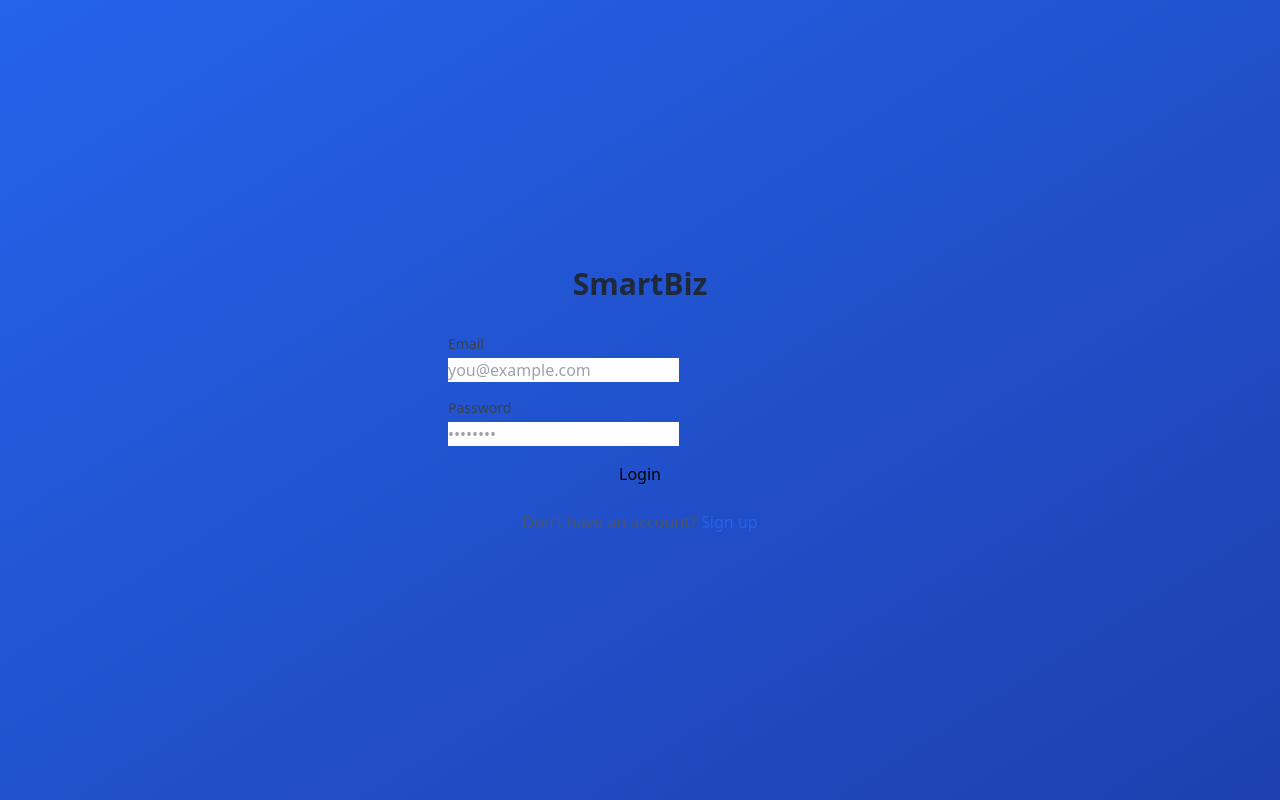
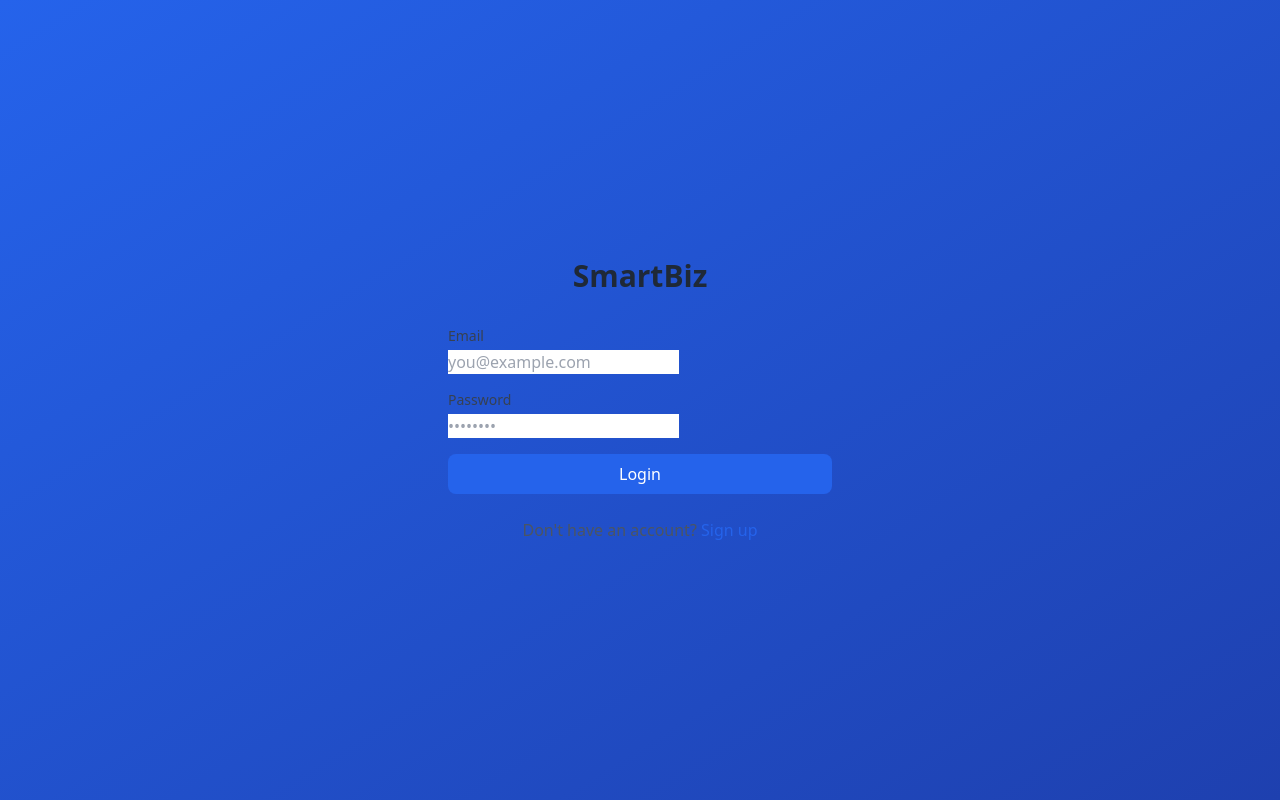
Before and after one commit to Dhanush-M-0/SmartBiz, a React (Vite) app in the folder frontend/: page /login in a window 1280 px wide. Built offline with nearby package versions, Linux system fonts and the light colour scheme; no server answers.

Commit message:
feat: Enhance Button and Card components with additional styling options and className prop

```diff
--- a/frontend/src/components/Button.jsx
+++ b/frontend/src/components/Button.jsx
@@ -1,21 +1,23 @@
 import React from 'react'
 
-export function Button({ children, variant = 'primary', size = 'md', ...props }) {
-  const baseClass = 'rounded-lg font-medium transition duration-200 flex items-center gap-2'
+export function Button({ children, variant = 'primary', size = 'md', className = '', ...props }) {
+  const baseClass = 'rounded-lg font-medium transition-all duration-200 flex items-center justify-center gap-2 focus:outline-none focus:ring-2 focus:ring-offset-2 dark:focus:ring-offset-gray-800'
+
   const sizeClass = {
-    sm: 'px-2 py-1 text-sm',
+    sm: 'px-3 py-1.5 text-sm',
     md: 'px-4 py-2',
     lg: 'px-6 py-3 text-lg',
   }[size]
 
   const variantClass = {
-    primary: 'bg-blue-600 text-white hover:bg-blue-700 disabled:bg-blue-300',
-    secondary: 'bg-gray-200 text-gray-800 hover:bg-gray-300 disabled:bg-gray-100',
-    danger: 'bg-red-600 text-white hover:bg-red-700 disabled:bg-red-300',
+    primary: 'bg-primary-600 text-white hover:bg-primary-700 focus:ring-primary-500 disabled:bg-primary-300 dark:disabled:bg-primary-800',
+    secondary: 'bg-gray-200 dark:bg-gray-700 text-gray-800 dark:text-gray-200 hover:bg-gray-300 dark:hover:bg-gray-600 focus:ring-gray-500 disabled:bg-gray-100 dark:disabled:bg-gray-800',
+    danger: 'bg-danger-600 text-white hover:bg-danger-700 focus:ring-danger-500 disabled:bg-danger-300',
+    ghost: 'bg-transparent text-gray-600 dark:text-gray-300 hover:bg-gray-100 dark:hover:bg-gray-700 focus:ring-gray-500',
   }[variant]
 
   return (
-    <button className={`${baseClass} ${sizeClass} ${variantClass}`} {...props}>
+    <button className={`${baseClass} ${sizeClass} ${variantClass} ${className}`} {...props}>
       {children}
     </button>
   )
--- a/frontend/src/components/Card.jsx
+++ b/frontend/src/components/Card.jsx
@@ -1,8 +1,11 @@
 import React from 'react'
 
-export function Card({ children, ...props }) {
+export function Card({ children, className = '', ...props }) {
   return (
-    <div className="card" {...props}>
+    <div
+      className={`bg-white dark:bg-gray-800 rounded-xl shadow-sm border border-gray-100 dark:border-gray-700 p-6 transition-colors duration-200 ${className}`}
+      {...props}
+    >
       {children}
     </div>
   )
```
